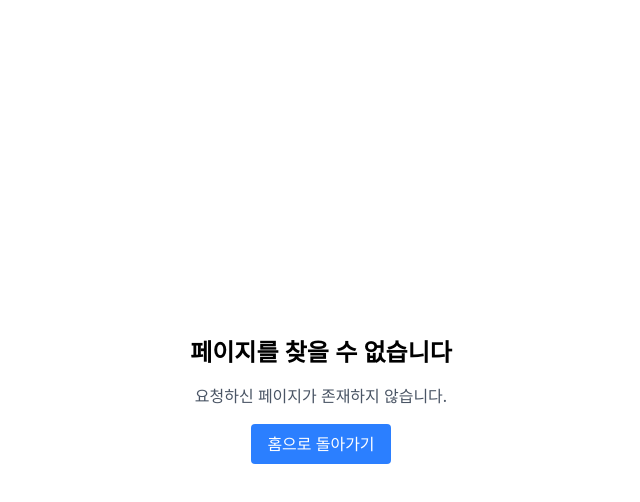
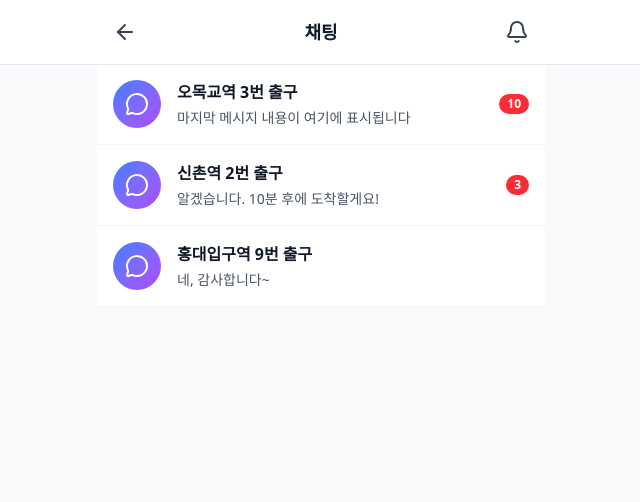
Before and after one commit to hi-tomato/taja, a Next.js app in the folder apps/web/: page /chat in a window 1280 px wide. Before the commit this address had no page. Shown: the top 502 px of the page, without its empty margins (319-959 px from the left). Built offline with nearby package versions, Linux system fonts and the light colour scheme.

Commit message:
feat: 채팅 페이지 마크업

```diff
--- /dev/null
+++ b/apps/web/app/chat/page.tsx
@@ -0,0 +1,51 @@
+import ChatCounter from "@/components/ui/ChatCounter";
+import MyPageHeader from "@/components/ui/MyPageHeader";
+import { chatMockData } from "@/constant/mock";
+import { MessageCircle } from "lucide-react";
+import Link from "next/link";
+
+export default function ChatPage() {
+  return (
+    <div className="min-h-screen bg-gray-50">
+      <MyPageHeader title="채팅" href="/" />
+      <main className="mx-auto max-w-md pt-16">
+        <section className="bg-white">
+          {chatMockData.length > 0 ? (
+            chatMockData.map((chat) => (
+              <Link
+                key={chat.id}
+                href={`/chat/${chat.id}`}
+                className="flex items-center gap-4 border-b border-gray-100 px-4 py-4 transition-colors hover:bg-gray-50"
+              >
+                {/* Avatar */}
+                <div className="flex h-12 w-12 flex-shrink-0 items-center justify-center rounded-full bg-gradient-to-br from-blue-500 to-purple-500">
+                  <MessageCircle className="h-6 w-6 text-white" />
+                </div>
+
+                {/* Content */}
+                <div className="min-w-0 flex-1">
+                  <div className="mb-1 flex items-center justify-between">
+                    <h2 className="truncate text-base font-semibold text-gray-900">
+                      {chat.title}
+                    </h2>
+                  </div>
+                  <p className="truncate text-sm text-gray-600">
+                    {chat.description}
+                  </p>
+                </div>
+
+                {/* Unread Counter */}
+                {chat.count > 0 && <ChatCounter count={chat.count} />}
+              </Link>
+            ))
+          ) : (
+            <div className="flex flex-col items-center justify-center px-4 py-20">
+              <MessageCircle className="mb-4 h-16 w-16 text-gray-300" />
+              <p className="text-center text-gray-500">아직 채팅이 없습니다</p>
+            </div>
+          )}
+        </section>
+      </main>
+    </div>
+  );
+}
--- /dev/null
+++ b/apps/web/components/ui/ChatCounter.tsx
@@ -0,0 +1,11 @@
+import React from "react";
+
+export default function ChatCounter({ count }: { count: number }) {
+  return (
+    <div className="flex-shrink-0 min-w-[20px] h-5 px-2 bg-red-500 rounded-full flex items-center justify-center">
+      <span className="text-xs font-bold text-white">
+        {count > 99 ? "99+" : count}
+      </span>
+    </div>
+  );
+}
```
